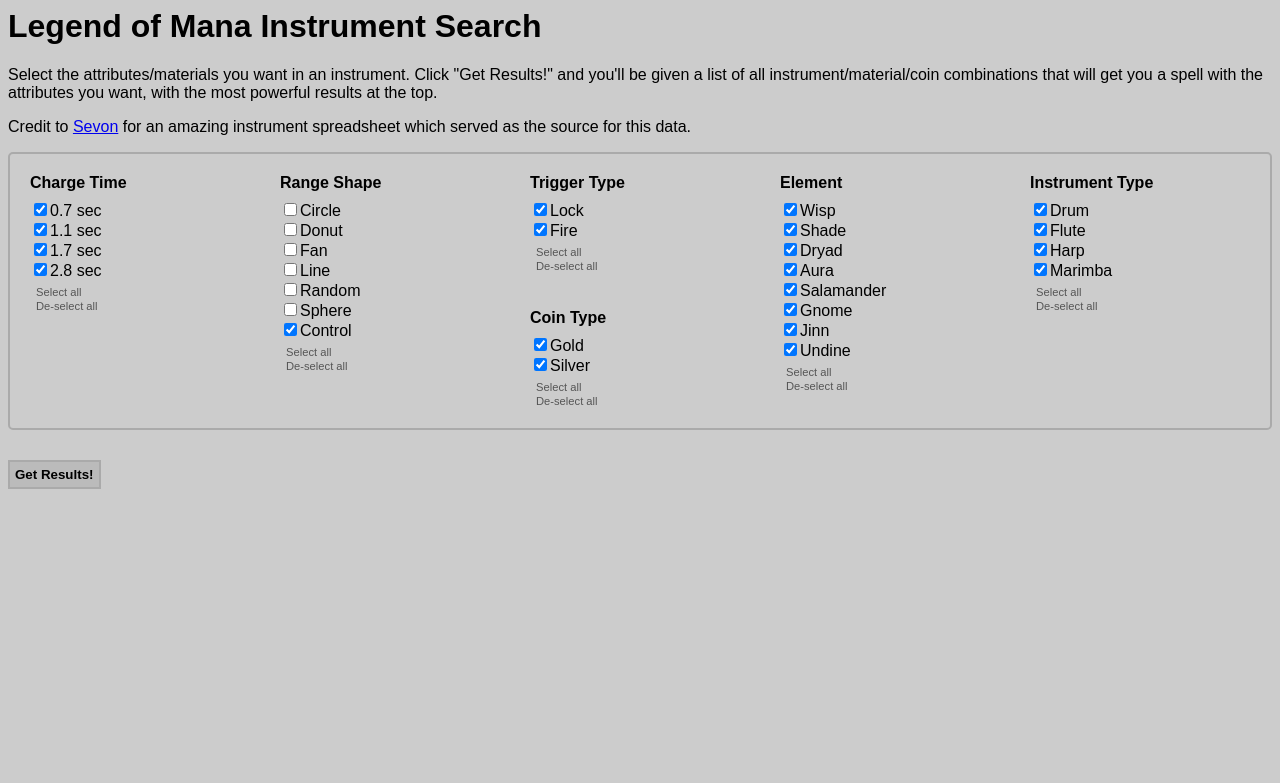
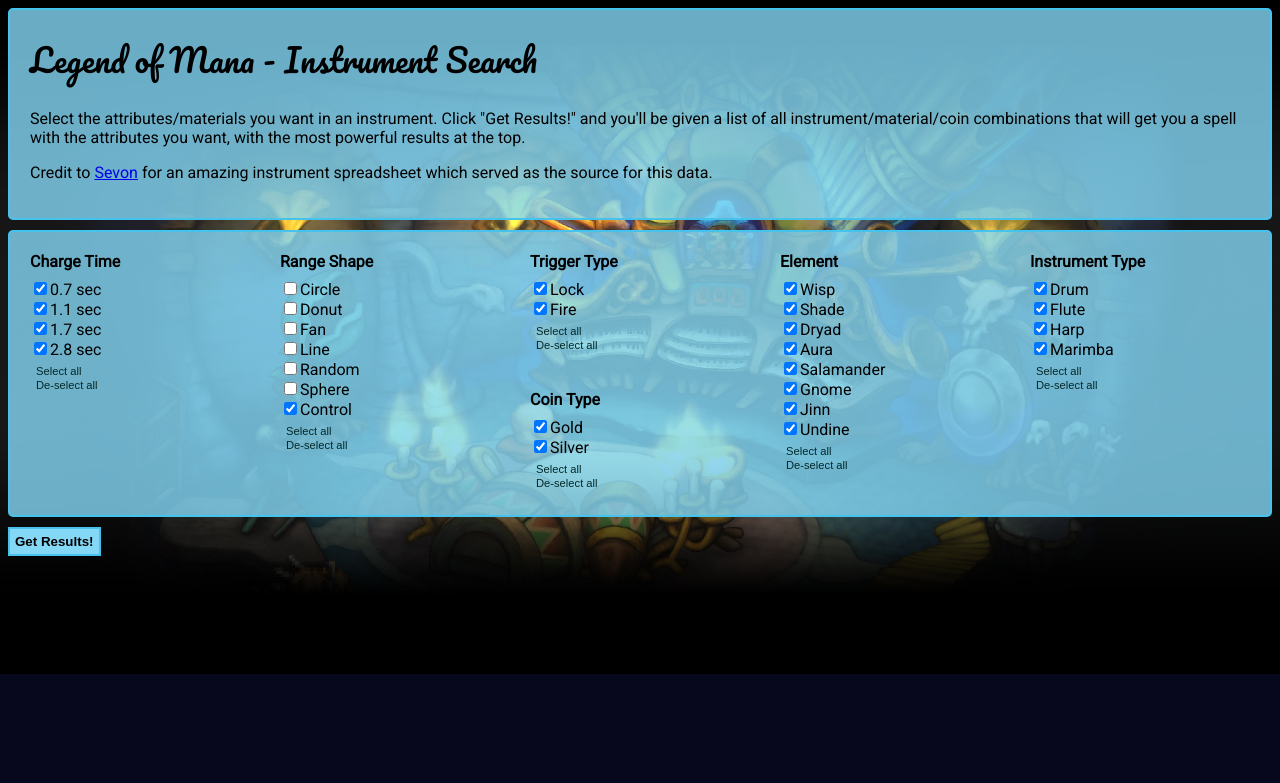
Before and after one commit to caggles/lom-tools, a PHP site: page /instruments/instrument_search.html in a window 1280 px wide. Shown: the top 783 px of the page. Run offline with PHP 8.4, Linux system fonts and the light colour scheme.

Commit message:
let's get pretty!

```diff
--- a/instruments/instrument_search.css
+++ b/instruments/instrument_search.css
@@ -1,8 +1,22 @@
+img {
+    margin-right: 30px;
+}
+
 .flex-container {
     display: flex;
-    border: 2px solid #AAA;
+    border: 2px solid #46c3ed;
     border-radius: 5px;
-    padding: 5px;
+    padding: 5px 5px 10px 5px;
+    background-color: rgba(132, 216, 245, 0.8);
+}
+
+.container {
+    display: flex;
+    border: 2px solid #46c3ed;
+    border-radius: 5px;
+    padding: 0 0 20px 20px;
+    margin-bottom: 10px;
+    background-color: rgba(132, 216, 245, 0.8);
 }
 
 .flex-child {
@@ -12,28 +26,36 @@
 }
 
 body {
-    font-family: Arial, Helvetica, sans-serif;
-    background-color: #CCC;
+    font-family: "Roboto", Arial, Helvetica, sans-serif;
+    background-image: url("resources/workshop.jpg");
+    background-repeat: no-repeat;
+    background-size: 100%;
+    background-color: #07071E;
+}
+
+h1 {
+    font-family: "Pacifico", Arial, Helvetica, sans-serif;
+    font-weight: normal;
 }
 
 h3 {
-    margin: 0px 0px 8px 0px;
-    font-family: Arial, Helvetica, sans-serif;
+    margin: 0 0 8px 0;
+    font-family: "Roboto", Arial, Helvetica, sans-serif;
     font-size: 1em;
     font-weight: bold;
 }
 
 #get-list{
-    margin-top: 30px;
-    border: 2px solid #AAA;
-    background-color: #BBB;
+    margin-top: 10px;
+    border: 2px solid #46c3ed;
+    background-color: #84d8f5;
     -webkit-appearance: none;
     font-weight: bold;
     padding: 5px;
 }
 
 #get-list:hover {
-  background-color: #AAA;
+  background-color: #46c3ed;
 }
 
 .selection {
@@ -45,7 +67,7 @@ h3 {
     background: none;
     -webkit-appearance: none;
     font-size: 0.7em;
-    color: #555;
+    color: #042929;
 }
 .select-all:hover, .deselect-all:hover {
   color: #000;
@@ -66,15 +88,15 @@ th, td {
 }
 
 th {
-    background-color: #888;
+    background-color: rgba(25, 74, 129, 0.8);
     color: white;
     font-weight: bold;
 }
 
 tr:nth-child(even) {
-    background: #CCC
+    background: rgba(132, 216, 245, 0.8);
 }
 
 tr:nth-child(odd) {
-    background: #DDD
+    background: rgba(106, 176, 200, 0.8);
 }
--- a/instruments/instrument_search.html
+++ b/instruments/instrument_search.html
@@ -4,13 +4,18 @@
         <script src="https://ajax.googleapis.com/ajax/libs/jquery/3.5.1/jquery.min.js"></script>
         <script src="resources/instrument_data.js"></script>
         <script src="instrument_search.js"></script>
+        <link rel="preconnect" href="https://fonts.googleapis.com">
+        <link rel="preconnect" href="https://fonts.gstatic.com" crossorigin>
+        <link href="https://fonts.googleapis.com/css2?family=Pacifico&family=Roboto&display=swap" rel="stylesheet">
         <link rel="stylesheet" href="instrument_search.css">
         <title>Legend of Mana - Instrument Search</title>
 
     </head>
     <body>
 
-    <h1>Legend of Mana Instrument Search</h1>
+    <div class="container">
+        <div>
+            <h1>Legend of Mana - Instrument Search</h1>
             <p>
                 Select the attributes/materials you want in an instrument.
                 Click "Get Results!" and you'll be given a list of all instrument/material/coin combinations
@@ -19,6 +24,8 @@
             <p>
                 Credit to <a href="https://essenceofsaga.wordpress.com/polpota-harbor/">Sevon</a> for an amazing instrument spreadsheet which served as the source for this data.
             </p>
+        </div>
+    </div>
 
     <div class="flex-container">
         <div class="chargetime flex-child">
```
Also changed, not shown: instruments/resources/workshop.jpg (added). Lines whose indentation alone changed are shown as unchanged.
